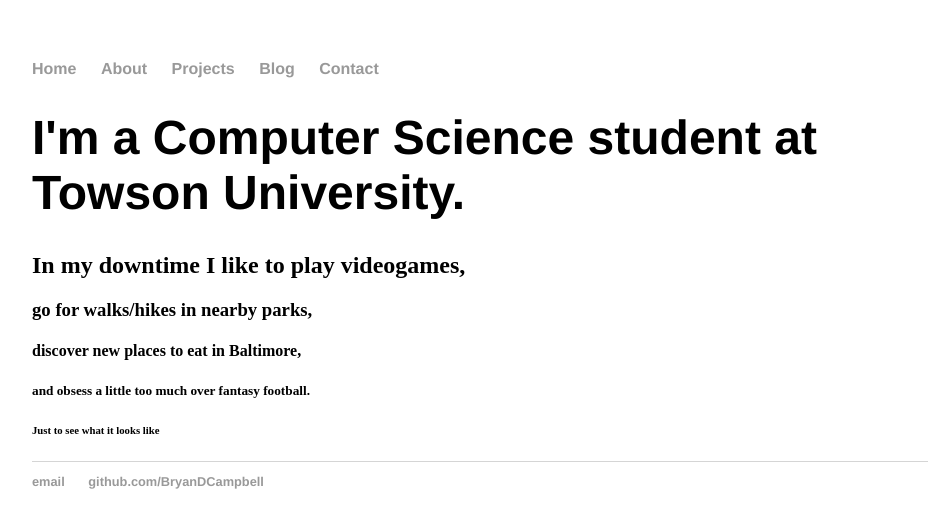
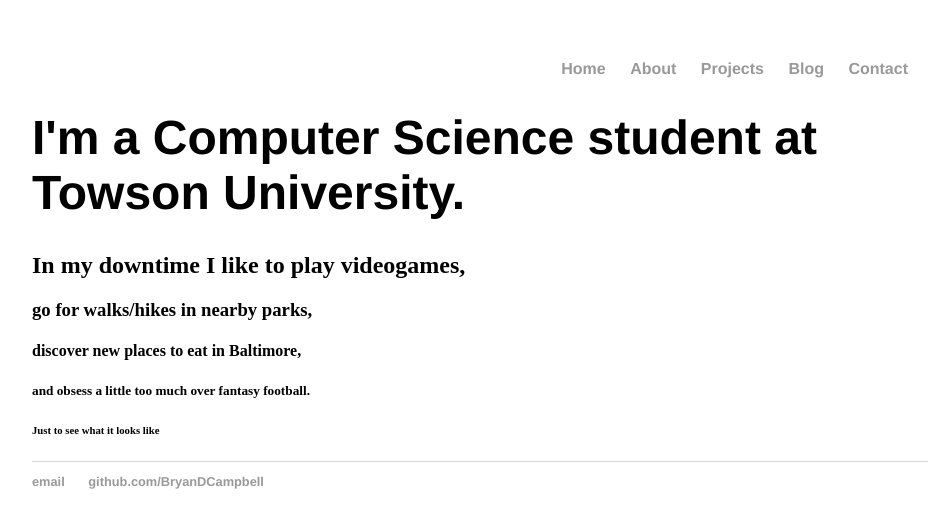
Before and after one commit to BryanDCampbell/BryanDCampbell.github.io, a Jekyll site: the page built from about/index.html, in a window 1280 px wide. Shown: the top 528 px of the page, without its empty margins (160-1099 px from the left). Built offline with Jekyll 4.4.1, drawn with Linux system fonts in a browser that asks for light colours.

Commit message:
Update default.html

```diff
--- a/_layouts/default.html
+++ b/_layouts/default.html
@@ -7,7 +7,7 @@
 		</head>
 		<body>
 			<nav>
-	    		<ul>
+	    		<ul style="text-align:right">
 	        		<li><a href="/">Home</a></li>
 		        	<li><a href="/about">About</a></li>
 	        		<li><a href="/projects">Projects</a></li>
```
